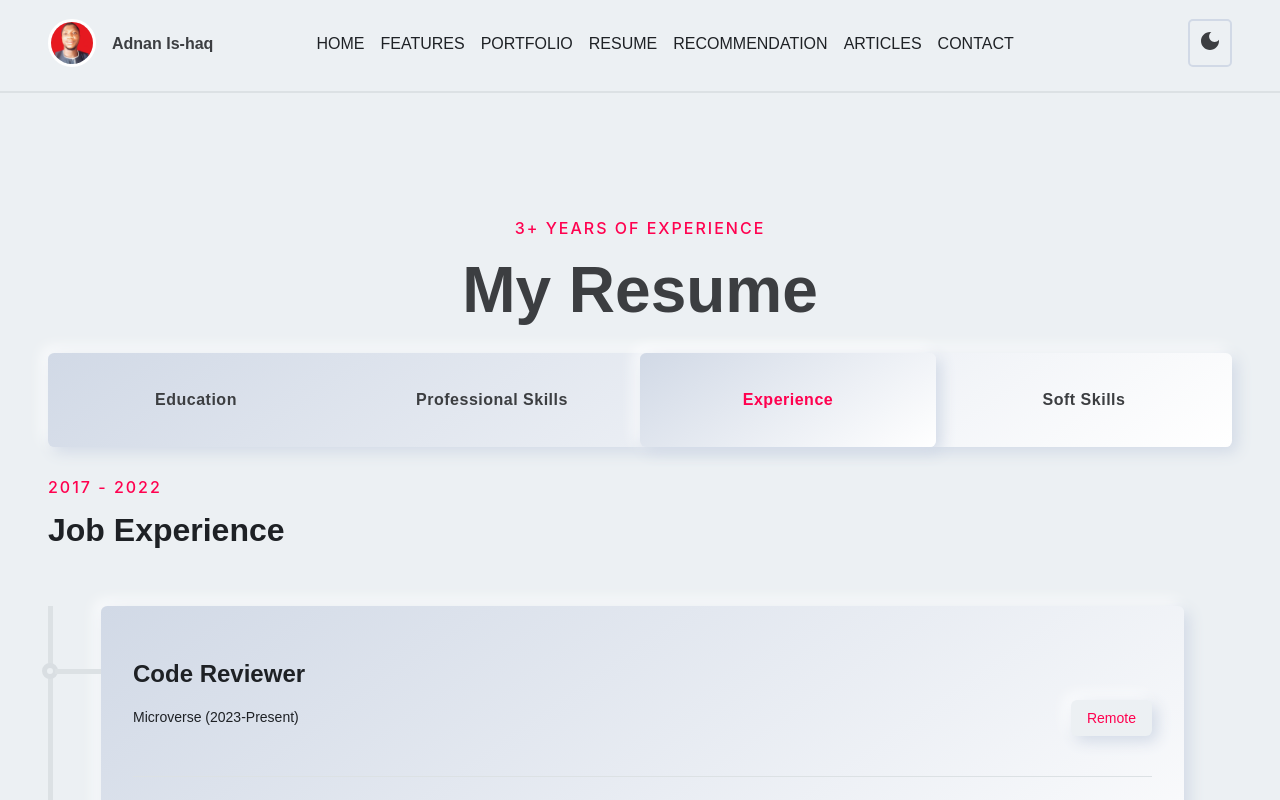
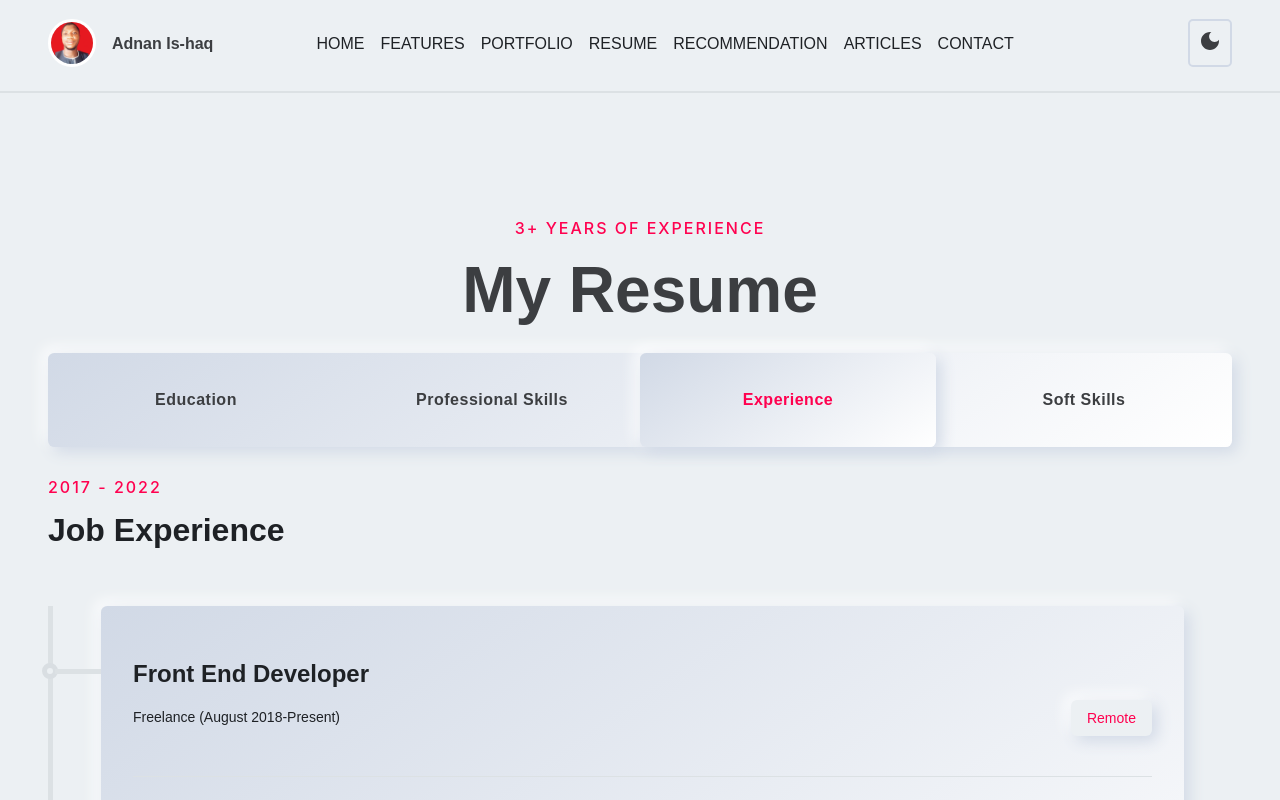
Before and after one commit to AdnanOlarmmi/Portfolio-Website, a React (Create React App) app: page / in a window 1280 px wide. Both pictures are taken after a click on the element "Experience". Shown: the part 4205-5005 px from the top of the page. Built offline with nearby package versions, Linux system fonts and the light colour scheme.

Commit message:
Update Experience.js

```diff
--- a/src/components/Experience.js
+++ b/src/components/Experience.js
@@ -5,33 +5,57 @@ const currentDate = new Date().getFullYear();
 
 export const JobArr = [
 	{
+		id: 2,
+		subheading: 'Front End Developer',
+		school: 'Freelance (August 2018-Present)',
+		loc: 'Remote',
+		desc: `
+●	Collaborated with clients from diverse industries to develop custom front-end solutions, meeting their specific needs and requirements.
+●	Designed and developed responsive, user-friendly websites and web applications, ensuring optimal performance and accessibility.
+●	Utilized HTML, CSS, and JavaScript to create visually appealing and interactive user interfaces.
+●	Incorporated modern front-end frameworks like React.js and Bootstrap, Vuetify and the likes to streamline development and enhance functionality.
+●	Conducted thorough testing and debugging to ensure cross-browser compatibility and optimal site performance.
+●	Communicated regularly with clients to provide project updates, gather feedback, and make necessary adjustments.
+●	Managed project timelines, resources, and budgets to deliver projects on time and within scope.
+● I have been working as a freelance front-end developer for over ${
+			currentDate - 2018
+		} years. I have worked on several projects for clients around the globe.
+    `,
+	},
+	{
 		id: 1,
 		subheading: 'Code Reviewer',
-    school: 'Microverse (2023-Present)',
+		school: 'Microverse (February 2023 – December 2023)',
 		loc: 'Remote',
-    desc: `Reviewing code submissions from Microverse students, providing constructive feedback to help improve their coding skills. Ensuring code submissions met project requirements and best coding practices. Collaborating with other code reviewers to ensure consistency in feedback and approach. Participating in code review meetings to discuss feedback and identifying areas for improvement. Contributing to the development of code review guidelines and best practices.`,
+		desc: `● Provided remote technical support to junior international full-stack web developers by spending 200+ hours on GitHub for code reviews, resulting in a 10% decrease in the number of bugs and a 15% increase in productivity.
+    ●	Evaluated and reviewed over 600 Pull Requests for projects involving languages such as frontend - React, Redux, JavaScript, backends’ Ruby, Ruby on Rails, and PostgreSQL, and also Testing frameworks like Jest, React testing library, Capybara, Selenium with a feedback accuracy rate of more than 95%.
+    ●	Collaborated and communicated with other code reviewers to ensure consistency in feedback and approach, resulting in a 20% increase in the quality of reviews.
+    ●	Participated in multiple code review meetings to discuss feedback and identify areas for improvement, resulting in a 25% decrease in the number of bugs reported by users.
+    `,
 	},
-  {
-    id: 2,
-    subheading: 'Front End Developer',
-    school: 'Freelance (2019-Present)',
-    loc: 'Remote',
-    desc: `I have been working as a freelance front-end developer for over ${currentDate - 2019} years. I have worked on several projects for clients around the globe. I have also worked on several projects for myself and my friends.`,
-  },
+
 	{
 		id: 3,
 		subheading: 'Mentor(Volunteer)',
 		school: 'Microverse (2022)',
 		loc: 'Remote',
-    desc: 'I have been a mentor at Microverse for over 3 months. I have helped students with their projects and also helped them with their career path. I have also helped students with their job search.',
+		desc: `●	Mentored and worked collaboratively with 3 junior web developers, providing technical support through code walkthrough and achieving a 30% increase in their productivity.
+    ●	Provided advice and tips to 3 junior web developers on how to maintain motivation to maintain longevity in the program. The retention rate of junior web developers increased by 25% and their satisfaction score improved.
+    `,
 	},
-  {
-    id: 4,
-    subheading: 'Embedded Systems Engineer',
-    school: 'Freelance (2017-Present)',
-    loc: 'Remote',
-    desc: 'I have been working as a freelance embedded systems engineer for over 4 years. I have worked on several projects for clients around the globe. I have also worked on several projects for myself and my friends.',
-  },
+	// {
+	// 	id: 4,
+	// 	subheading: 'Embedded Systems Engineer',
+	// 	school: 'Freelance (2017-Present)',
+	// 	loc: 'Remote',
+	// 	desc: `● Built a powerful Arduino system for measuring heartbeat and temperature accurately, achieving an accuracy rate of 98%.
+
+	//   ● Built a light detector system using hardware components, resulting in a 75% increase in accuracy compared to previous systems used.
+
+	//   ● Utilized Keil to build over 20 smart electronic circuit systems, with a 100% success rate in project completion and delivery.
+
+	//   ● Utilized Proteus as well as live wire to simulate almost 100 electronic circuits, resulting in a 80% reduction in prototyping time and cost.`,
+	// },
 ];
 
 const Experience = () => {
```
Lines whose indentation alone changed are shown as unchanged.
